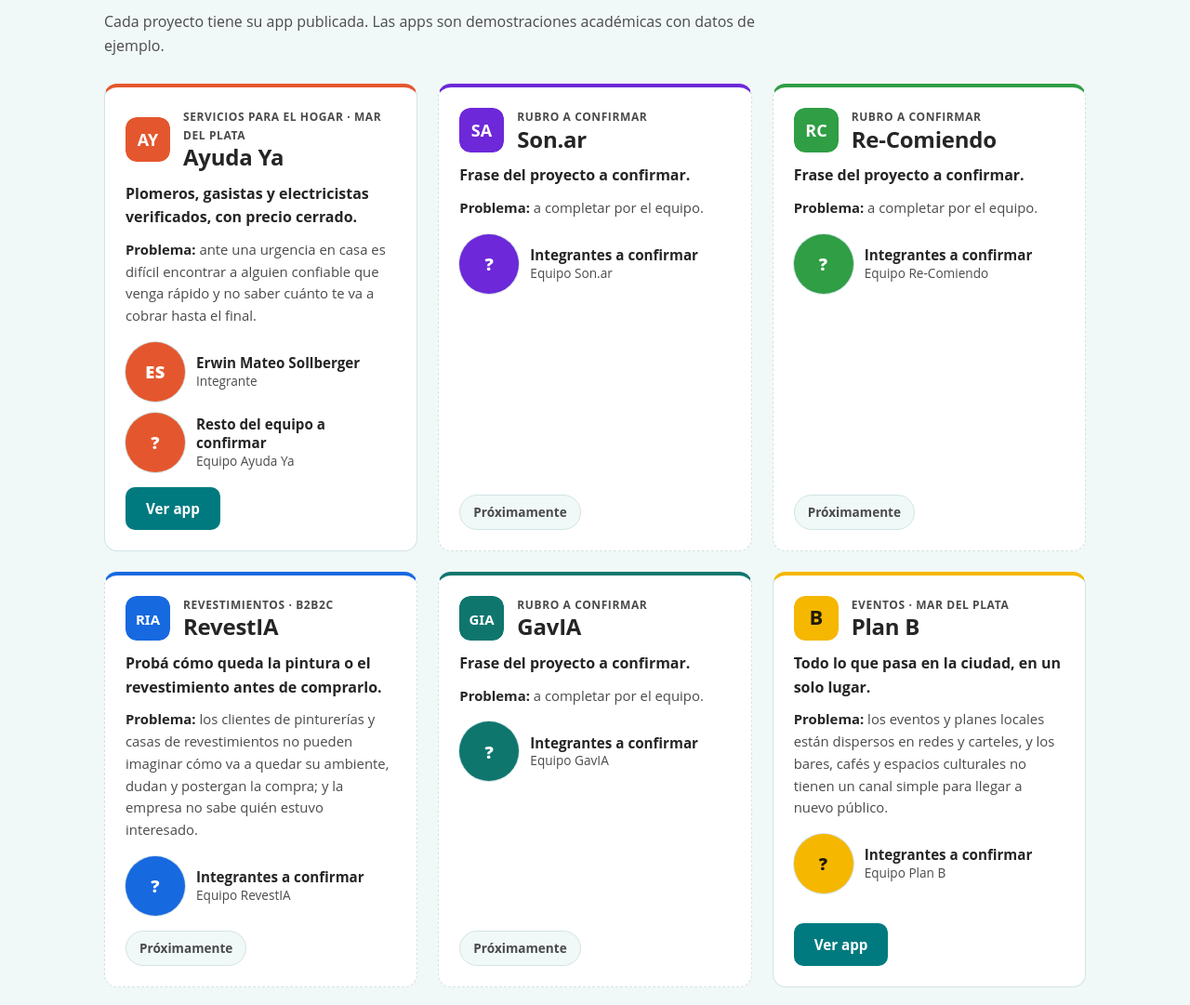
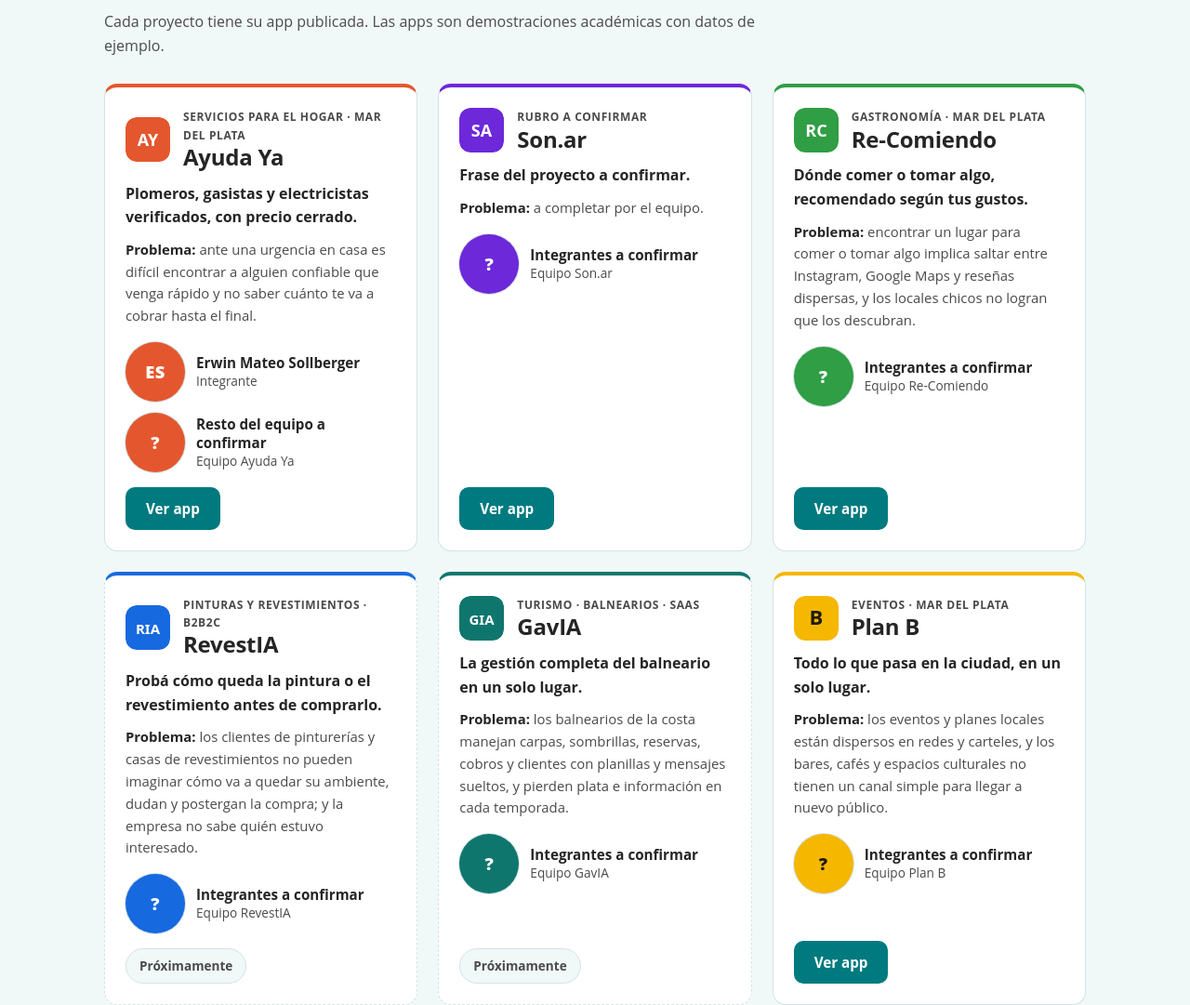
Before and after one commit to ucaece-t-e-tm-viernes-luigi-nati/landing, a plain HTML site: page index.html in a window 1280 px wide. Shown: the part 1245-2326 px from the top of the page at 93% size. Drawn offline with Linux system fonts and the light colour scheme.

Commit message:
Landing: Son.ar y Re-Comiendo con link; descripciones de Re-Comiendo, RevestIA y GavIA
Co-Authored-By: Claude Opus 5.5 <noreply@anthropic.com>

```diff
--- a/index.html
+++ b/index.html
@@ -109,7 +109,7 @@
         </article>
 
         <!-- 02 · Son.ar — PENDIENTE -->
-        <article class="tarjeta tarjeta-pendiente" id="startup-son-ar" style="--startup:#6d28d9;--sobre-startup:#ffffff">
+        <article class="tarjeta" id="startup-son-ar" style="--startup:#6d28d9;--sobre-startup:#ffffff">
           <header class="tarjeta-cabecera">
             <img class="logo-startup" src="logos/son-ar-mark.svg" alt="" width="48" height="48" loading="lazy" decoding="async">
             <div>
@@ -125,27 +125,27 @@
               <span class="integrante-datos"><strong>Integrantes a confirmar</strong><span>Equipo Son.ar</span></span>
             </li>
           </ul>
-          <div class="tarjeta-botones"><span class="insignia">Próximamente</span></div>
+          <div class="tarjeta-botones"><a class="boton boton-primario" href="https://son-ar.vercel.app">Ver app<span class="sr-only"> de Son.ar</span></a></div>
         </article>
 
         <!-- 03 · Re-Comiendo — PENDIENTE -->
-        <article class="tarjeta tarjeta-pendiente" id="startup-re-comiendo" style="--startup:#2f9e44;--sobre-startup:#ffffff">
+        <article class="tarjeta" id="startup-re-comiendo" style="--startup:#2f9e44;--sobre-startup:#ffffff">
           <header class="tarjeta-cabecera">
             <img class="logo-startup" src="logos/re-comiendo-mark.svg" alt="" width="48" height="48" loading="lazy" decoding="async">
             <div>
-              <p class="tarjeta-tag">Rubro a confirmar</p>
+              <p class="tarjeta-tag">Gastronomía · Mar del Plata</p>
               <h3>Re-Comiendo</h3>
             </div>
           </header>
-          <p class="frase">Frase del proyecto a confirmar.</p>
-          <p class="problema"><strong>Problema:</strong> a completar por el equipo.</p>
+          <p class="frase">Dónde comer o tomar algo, recomendado según tus gustos.</p>
+          <p class="problema"><strong>Problema:</strong> encontrar un lugar para comer o tomar algo implica saltar entre Instagram, Google Maps y reseñas dispersas, y los locales chicos no logran que los descubran.</p>
           <ul class="integrantes" aria-label="Integrantes de Re-Comiendo">
             <li class="integrante">
               <span class="avatar"><span class="avatar-iniciales" aria-hidden="true">?</span></span>
               <span class="integrante-datos"><strong>Integrantes a confirmar</strong><span>Equipo Re-Comiendo</span></span>
             </li>
           </ul>
-          <div class="tarjeta-botones"><span class="insignia">Próximamente</span></div>
+          <div class="tarjeta-botones"><a class="boton boton-primario" href="https://re-comiendo.vercel.app">Ver app<span class="sr-only"> de Re-Comiendo</span></a></div>
         </article>
 
         <!-- 04 · RevestIA — PENDIENTE: integrantes y URL de la app -->
@@ -153,7 +153,7 @@
           <header class="tarjeta-cabecera">
             <img class="logo-startup" src="logos/revest-ia-mark.svg" alt="" width="48" height="48" loading="lazy" decoding="async">
             <div>
-              <p class="tarjeta-tag">Revestimientos · B2B2C</p>
+              <p class="tarjeta-tag">Pinturas y revestimientos · B2B2C</p>
               <h3>RevestIA</h3>
             </div>
           </header>
@@ -173,12 +173,12 @@
           <header class="tarjeta-cabecera">
             <img class="logo-startup" src="logos/gav-ia-mark.svg" alt="" width="48" height="48" loading="lazy" decoding="async">
             <div>
-              <p class="tarjeta-tag">Rubro a confirmar</p>
+              <p class="tarjeta-tag">Turismo · Balnearios · SaaS</p>
               <h3>GavIA</h3>
             </div>
           </header>
-          <p class="frase">Frase del proyecto a confirmar.</p>
-          <p class="problema"><strong>Problema:</strong> a completar por el equipo.</p>
+          <p class="frase">La gestión completa del balneario en un solo lugar.</p>
+          <p class="problema"><strong>Problema:</strong> los balnearios de la costa manejan carpas, sombrillas, reservas, cobros y clientes con planillas y mensajes sueltos, y pierden plata e información en cada temporada.</p>
           <ul class="integrantes" aria-label="Integrantes de GavIA">
             <li class="integrante">
               <span class="avatar"><span class="avatar-iniciales" aria-hidden="true">?</span></span>
```
